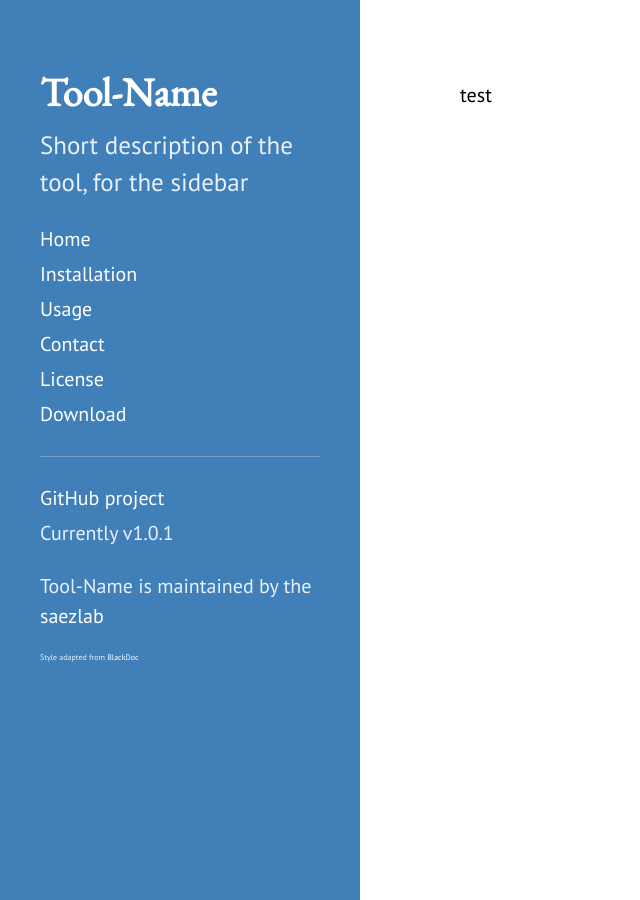
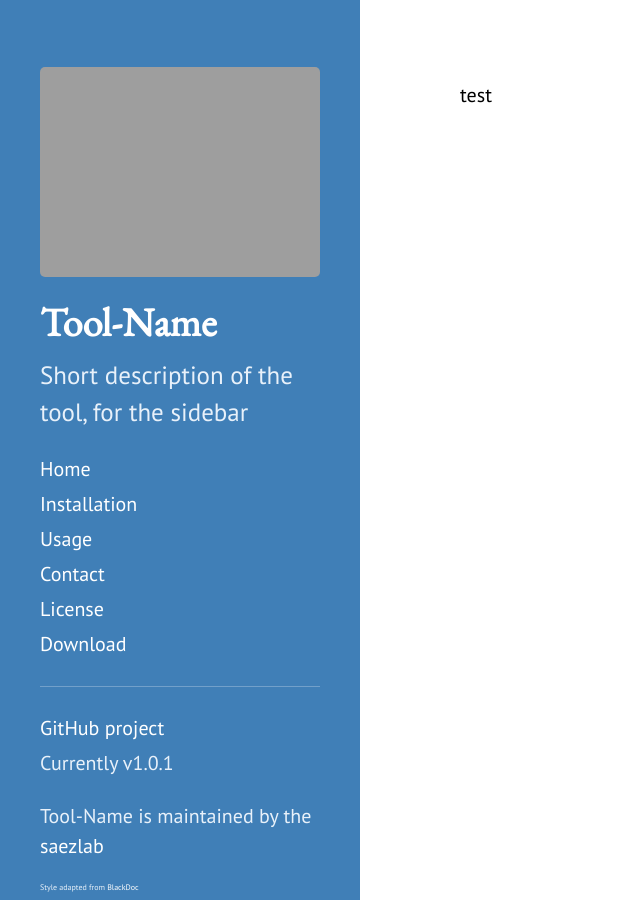
Before and after one commit to saezlab/dorothea, a Jekyll site: the page built from index.md, in a window 1280 px wide. Shown: the whole page, without its empty margins (0-640 px from the left). Built offline with Jekyll 4.4.1, drawn with Linux system fonts in a browser that asks for light colours.

Commit message:
sidebar tool logo

```diff
--- a/_includes/sidebar.html
+++ b/_includes/sidebar.html
@@ -3,7 +3,7 @@
     <div class="sidebar-about">
       <h1>
         <a href="{{ site.baseurl }}">
-          {{ site.toollogo }}
+          <img src={{ site.toollogo }} alt="Logo" class="sidebar-tool-logo">
         </a>
         <a href="{{ site.baseurl }}">
           {{ site.title }}
```
